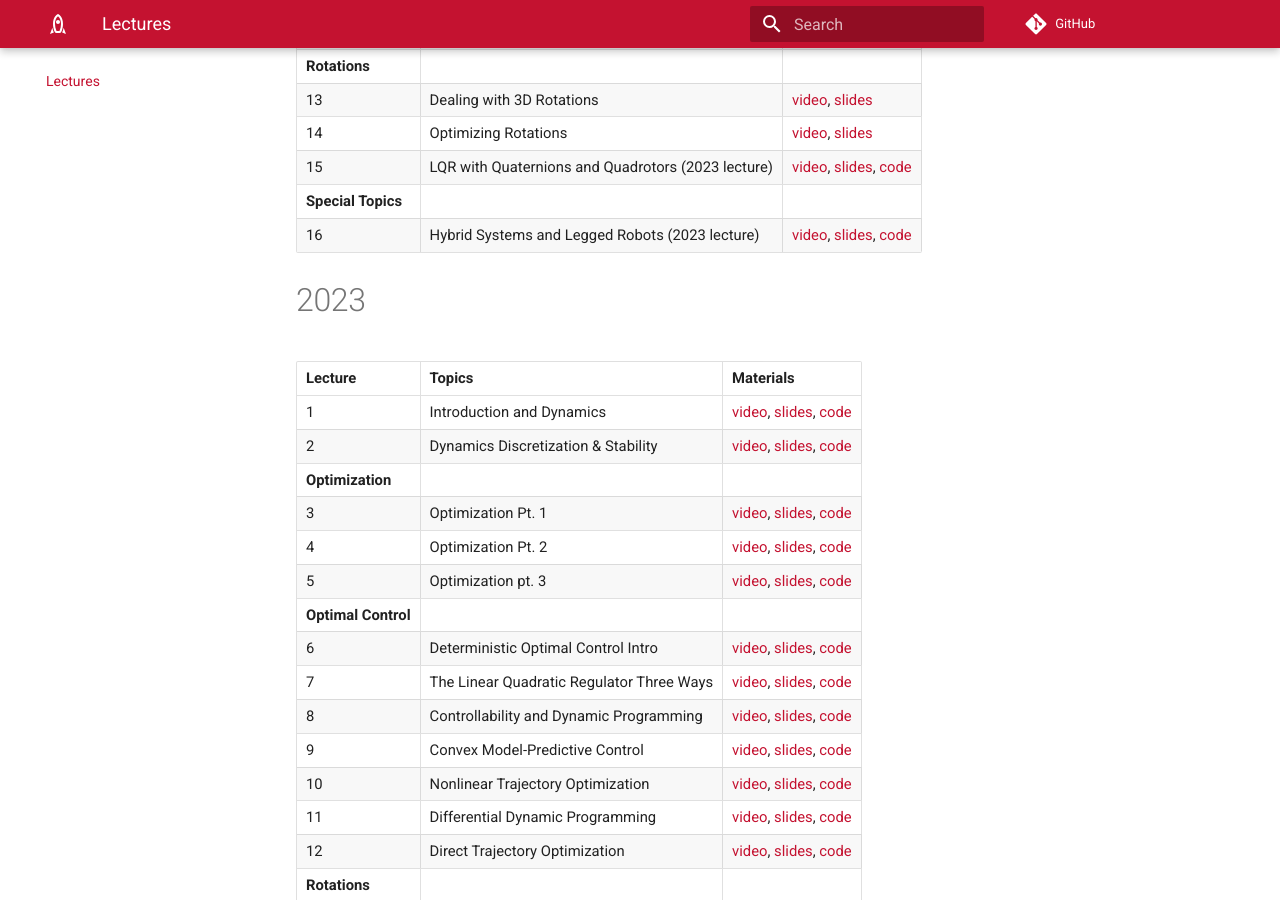
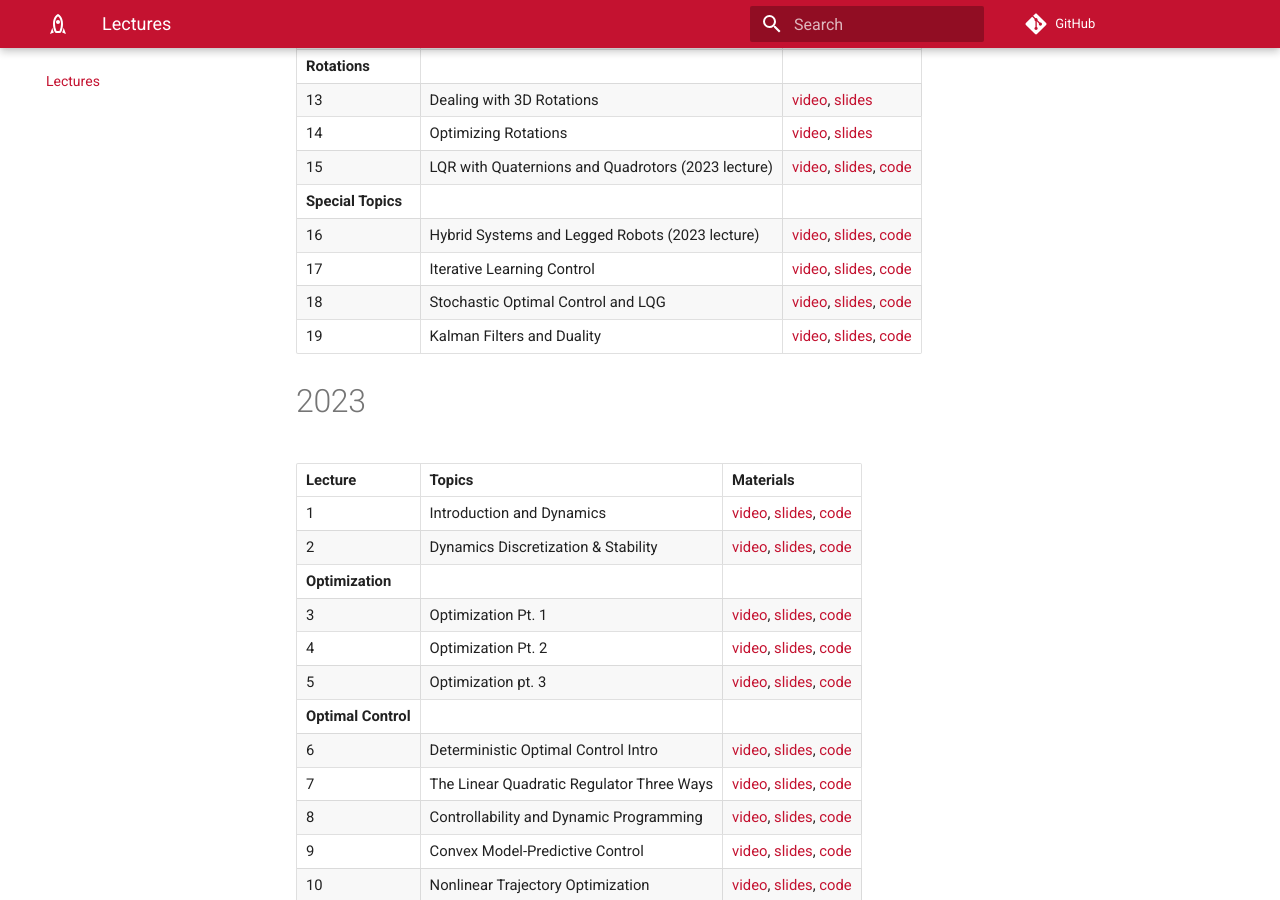
Before and after one commit to cmu-optimal-control/cmu-optimal-control.github.io, an MkDocs documentation site: the page built from docs/lectures.md, in a window 1280 px wide and 900 px high, scrolled down 753 px. Built offline with MkDocs 1.6.1 and Material for MkDocs 9.7.7, drawn with Linux system fonts in a browser that asks for light colours.

Commit message:
Update lectures.md

```diff
--- a/docs/lectures.md
+++ b/docs/lectures.md
@@ -24,6 +24,9 @@ Lectures will be streamed live on Zoom, with the link from [Canvas](https://canv
 | 15     | LQR with Quaternions and Quadrotors (2023 lecture)  |[video](https://youtu.be/AxmE2uTPglg?si=3yci5Z8Dkhttcmsj), [slides](https://github.com/Optimal-Control-16-745/lecture-notebooks-2023/blob/main/Lecture%2015/Lecture%2015.pdf), [code](https://github.com/Optimal-Control-16-745/lecture-notebooks-2023/tree/main/Lecture%2015) |
 |**Special Topics**|
 | 16     | Hybrid Systems and Legged Robots (2023 lecture)    |[video](https://youtu.be/3k2HXavhaY0?si=5VEvY7aWaGthtOvB), [slides](https://github.com/Optimal-Control-16-745/lecture-notebooks-2023/blob/main/Lecture%2016/Lecture%2016.pdf), [code](https://github.com/Optimal-Control-16-745/lecture-notebooks-2023/tree/main/Lecture%2016) |
+| 17     | Iterative Learning Control    |[video](https://www.youtube.com/watch?v=sscRS2RMVvw&t=1468s), [slides](https://github.com/Optimal-Control-16-745/lecture-notebooks/blob/main/Lecture%2017/Lecture%2017.pdf), [code](https://github.com/Optimal-Control-16-745/lecture-notebooks/tree/main/Lecture%2017) |
+| 18     | Stochastic Optimal Control and LQG     |[video](https://www.youtube.com/watch?v=gYXqNfmEW18), [slides](https://github.com/Optimal-Control-16-745/lecture-notebooks/blob/main/Lecture%2018/Lecture%2018.pdf), [code](https://github.com/Optimal-Control-16-745/lecture-notebooks/tree/main/Lecture%2018) |
+| 19     | Kalman Filters and Duality    |[video](https://www.youtube.com/watch?v=D2TvCKTEfbI), [slides](https://github.com/Optimal-Control-16-745/lecture-notebooks/blob/main/Lecture%2019/Lecture%2019.pdf), [code](https://github.com/Optimal-Control-16-745/lecture-notebooks/tree/main/Lecture%2019) |
 
 
 # 2023
```
